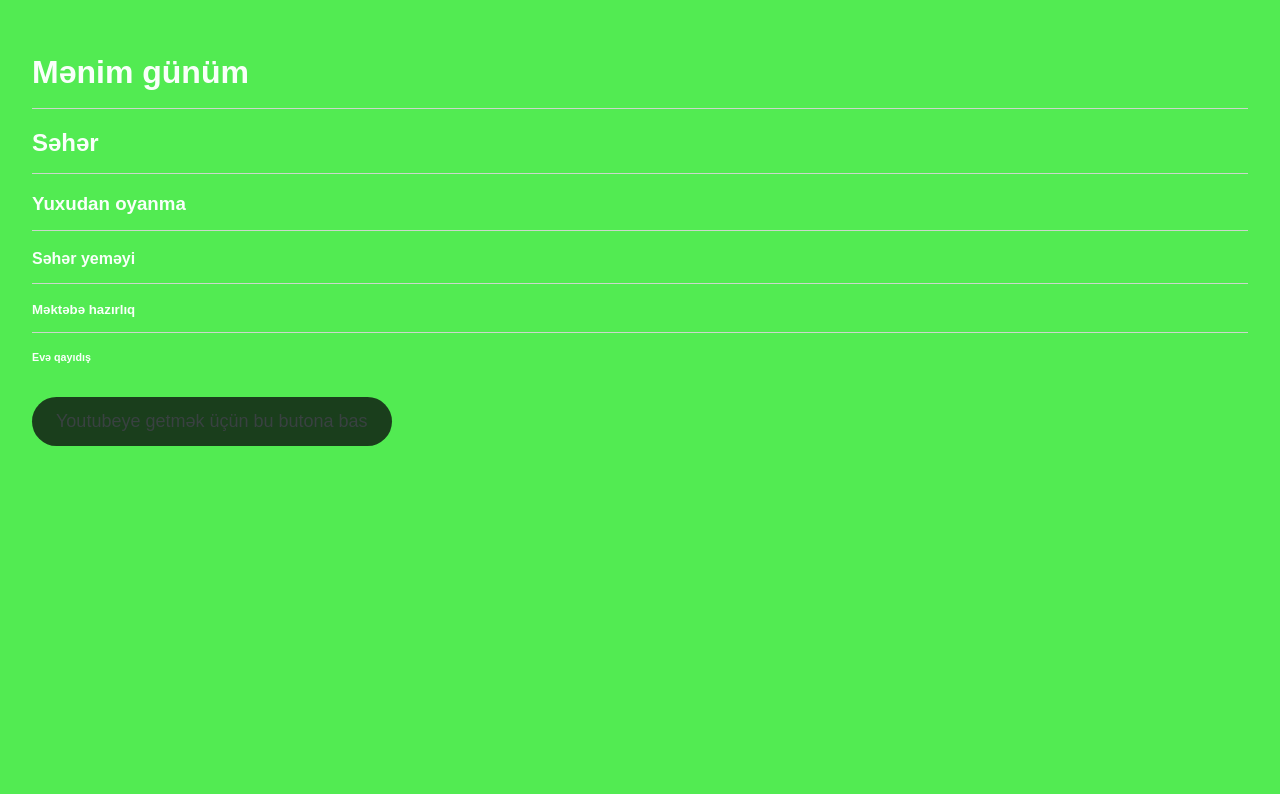
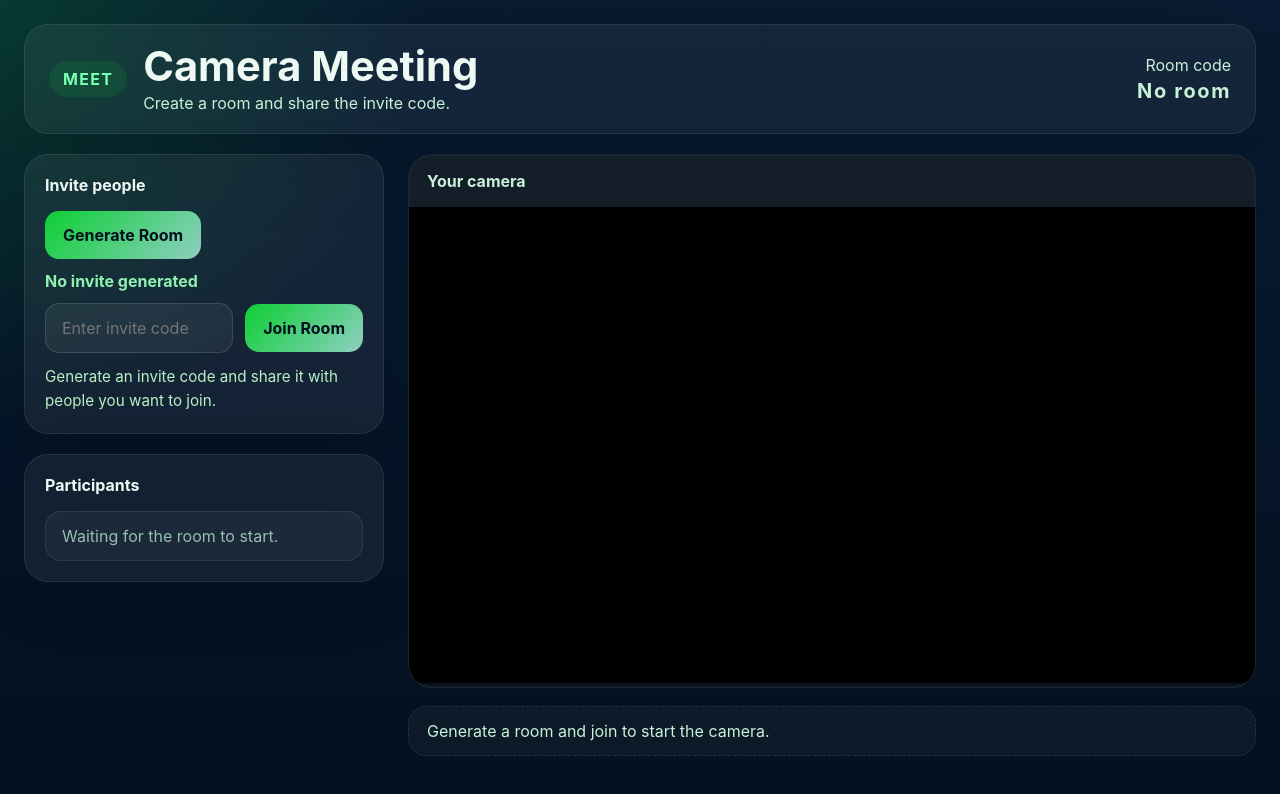
Before and after one commit to gulnarsemedovas1212-dev/idk123, a plain HTML site: page index.html in a window 1280 px wide. Drawn offline with Linux system fonts and the light colour scheme.

Commit message:
Add files via upload

```diff
--- a/index.html
+++ b/index.html
@@ -1,66 +1,64 @@
 <!DOCTYPE html>
-<html lang="az">
+<html lang="en">
 <head>
   <meta charset="UTF-8">
-  <title>Salam</title>
   <meta name="viewport" content="width=device-width, initial-scale=1.0">
-  <style>
-    body {
-      font-family: Arial, sans-serif;
-      padding: 24px;
-      line-height: 1.5;
-      background: #52eb52;
-      color: #f9fffa;
-    }
-
-    h1, h2, h3, h4, h5, h6 {
-      margin: 16px 0 8px;
-    }
-
-    hr {
-      border: none;
-      height: 1px;
-      background: #cbd7cb;
-      margin: 12px 0;
-    }
-
-    .button-link {
-      display: inline-block;
-      text-decoration: none;
-      margin-top: 24px;
-    }
-
-    .button-link button {
-      background-color: #1a3e1c;
-      color: #394141;
-      padding: 14px 24px;
-      border: none;
-      cursor: pointer;
-      border-radius: 100px;
-      font-size: 18px;
-      transition: transform 0.3s ease, background-color 0.3s ease;
-    }
-
-    .button-link button:hover {
-      transform: scale(1.05);
-      background-color: #13502f;
-    }
-  </style>
+  <title>Camera Meet</title>
+  <link rel="stylesheet" href="style.css">
 </head>
 <body>
-  <h1>Mənim günüm</h1>
-  <hr>
-  <h2>Səhər</h2>
-  <hr>
-  <h3>Yuxudan oyanma</h3>
-  <hr>
-  <h4>Səhər yeməyi</h4>
-  <hr>
-  <h5>Məktəbə hazırlıq</h5>
-  <hr>
-  <h6>Evə qayıdış</h6>
-  <a class="button-link" href="https://www.youtube.com" target="_blank" rel="noreferrer noopener">
-    <button class="inde_11" onclick="alert('fexreddin seni gordü abovv')">Youtubeye getmək üçün bu butona bas</button>
-  </a>
+  <div class="meeting-shell">
+    <header class="meeting-header">
+      <div class="meeting-title">
+        <span class="meeting-badge">Meet</span>
+        <div>
+          <h1>Camera Meeting</h1>
+          <p id="roomSubtitle">Create a room and share the invite code.</p>
+        </div>
+      </div>
+      <div class="meeting-room-code">
+        <span>Room code</span>
+        <strong id="roomCode">No room</strong>
+      </div>
+    </header>
+
+    <div class="meeting-layout">
+      <aside class="meeting-sidebar">
+        <section class="panel invite-panel">
+          <h2>Invite people</h2>
+          <div class="invite-row">
+            <button id="generateInviteBtn">Generate Room</button>
+            <span id="inviteCode" class="invite-code">No invite generated</span>
+          </div>
+
+          <div class="invite-row">
+            <input id="inviteInput" type="text" placeholder="Enter invite code" />
+            <button id="joinBtn">Join Room</button>
+          </div>
+
+          <div id="inviteMessage" class="message">Generate an invite code and share it with people you want to join.</div>
+        </section>
+
+        <section class="panel participants-panel">
+          <h2>Participants</h2>
+          <ul id="participantList" class="participant-list">
+            <li class="participant-item inactive">Waiting for the room to start.</li>
+          </ul>
+        </section>
+      </aside>
+
+      <main class="meeting-main">
+        <section class="video-panel">
+          <div class="video-card">
+            <div class="video-label">Your camera</div>
+            <video id="video" autoplay playsinline muted></video>
+          </div>
+          <div id="cameraHint" class="camera-hint">Generate a room and join to start the camera.</div>
+        </section>
+      </main>
+    </div>
+  </div>
+
+  <script src="index.js"></script>
 </body>
 </html>
--- /dev/null
+++ b/index.js
@@ -0,0 +1,71 @@
+const video = document.getElementById('video');
+const generateInviteBtn = document.getElementById('generateInviteBtn');
+const joinBtn = document.getElementById('joinBtn');
+const inviteCodeText = document.getElementById('inviteCode');
+const inviteInput = document.getElementById('inviteInput');
+const inviteMessage = document.getElementById('inviteMessage');
+
+let currentInviteCode = null;
+let joined = false;
+
+function makeInviteCode() {
+  return Math.random().toString(36).substring(2, 8).toUpperCase();
+}
+
+function showMessage(text, type = 'success') {
+  inviteMessage.textContent = text;
+  inviteMessage.classList.remove('success', 'error');
+  inviteMessage.classList.add(type);
+}
+
+async function startCamera() {
+  if (!joined) {
+    showMessage('Enter a valid invite code to join first.', 'error');
+    return;
+  }
+
+  try {
+    const stream = await navigator.mediaDevices.getUserMedia({ video: true });
+    video.srcObject = stream;
+    showMessage('Camera started. You are now joined.', 'success');
+  } catch (error) {
+    console.error('Error accessing camera:', error);
+    showMessage('Could not access camera. Allow camera permissions and try again.', 'error');
+  }
+}
+
+generateInviteBtn.addEventListener('click', () => {
+  currentInviteCode = makeInviteCode();
+  inviteCodeText.textContent = `Invite code: ${currentInviteCode}`;
+  showMessage('Invite generated. Share this code with someone who should join.');
+});
+
+joinBtn.addEventListener('click', () => {
+  const enteredCode = inviteInput.value.trim().toUpperCase();
+
+  if (!enteredCode) {
+    showMessage('Please type an invite code before joining.', 'error');
+    return;
+  }
+
+  if (!currentInviteCode) {
+    showMessage('No invite code is active yet. Generate one first.', 'error');
+    return;
+  }
+
+  if (enteredCode === currentInviteCode) {
+    joined = true;
+    showMessage('Invite accepted! Starting camera...', 'success');
+    startCamera();
+  } else {
+    showMessage('Invalid invite code. Please try again.', 'error');
+  }
+});
+
+inviteInput.addEventListener('keydown', (event) => {
+  if (event.key === 'Enter') {
+    joinBtn.click();
+  }
+});
+
+showMessage('Generate an invite code and share it with people you want to join.');
--- /dev/null
+++ b/style.css
@@ -0,0 +1,228 @@
+* {
+  box-sizing: border-box;
+}
+
+html, body {
+  margin: 0;
+  min-height: 100%;
+  font-family: Inter, Arial, sans-serif;
+}
+
+body {
+  background: radial-gradient(circle at top left, rgba(12, 207, 51, 0.18), transparent 28%),
+    linear-gradient(180deg, #081b32 0%, #03101f 100%);
+  color: #eef9f4;
+}
+
+button,
+input {
+  font: inherit;
+}
+
+.meeting-shell {
+  min-height: 100vh;
+  padding: 24px;
+  display: flex;
+  flex-direction: column;
+  gap: 20px;
+}
+
+.meeting-header {
+  display: flex;
+  justify-content: space-between;
+  align-items: center;
+  gap: 16px;
+  padding: 20px 24px;
+  border-radius: 24px;
+  background: rgba(255, 255, 255, 0.05);
+  border: 1px solid rgba(255, 255, 255, 0.08);
+  box-shadow: 0 20px 80px rgba(0, 0, 0, 0.18);
+}
+
+.meeting-title {
+  display: flex;
+  align-items: center;
+  gap: 16px;
+}
+
+.meeting-badge {
+  display: inline-flex;
+  align-items: center;
+  justify-content: center;
+  padding: 8px 14px;
+  border-radius: 999px;
+  background: rgba(12, 207, 51, 0.12);
+  color: #7bffb1;
+  font-weight: 700;
+  text-transform: uppercase;
+  letter-spacing: 0.08em;
+}
+
+.meeting-title h1 {
+  margin: 0;
+  font-size: clamp(2rem, 2vw + 1rem, 3rem);
+  line-height: 1.05;
+}
+
+.meeting-title p {
+  margin: 4px 0 0;
+  color: #c7f2d7;
+}
+
+.meeting-room-code {
+  text-align: right;
+  color: #c7f2d7;
+}
+
+.meeting-room-code strong {
+  display: block;
+  margin-top: 4px;
+  font-size: 1.25rem;
+  letter-spacing: 0.08em;
+}
+
+.meeting-layout {
+  display: grid;
+  grid-template-columns: minmax(280px, 360px) minmax(0, 1fr);
+  gap: 24px;
+}
+
+.meeting-sidebar {
+  display: flex;
+  flex-direction: column;
+  gap: 20px;
+}
+
+.panel {
+  padding: 20px;
+  border-radius: 24px;
+  background: rgba(255, 255, 255, 0.06);
+  border: 1px solid rgba(255, 255, 255, 0.08);
+  box-shadow: 0 20px 60px rgba(0, 0, 0, 0.12);
+}
+
+.panel h2 {
+  margin-top: 0;
+  margin-bottom: 16px;
+  font-size: 1rem;
+}
+
+.invite-row {
+  display: flex;
+  flex-wrap: wrap;
+  gap: 12px;
+  align-items: center;
+  margin-bottom: 12px;
+}
+
+.invite-code {
+  color: #8ff1b0;
+  font-weight: 700;
+}
+
+.invite-row input {
+  flex: 1 1 170px;
+  min-width: 160px;
+  padding: 14px 16px;
+  border-radius: 14px;
+  border: 1px solid rgba(255, 255, 255, 0.12);
+  background: rgba(255, 255, 255, 0.06);
+  color: #eef9f4;
+}
+
+.invite-row button {
+  flex: 0 0 auto;
+  padding: 14px 18px;
+  border: none;
+  border-radius: 14px;
+  background: linear-gradient(135deg, #0ccf33, #8fcfc2);
+  color: #03101f;
+  cursor: pointer;
+  font-weight: 700;
+  transition: transform 0.18s ease, opacity 0.18s ease;
+}
+
+.invite-row button:hover {
+  transform: translateY(-1px);
+  opacity: 0.95;
+}
+
+.message {
+  color: #d4f2d6;
+  font-size: 0.95rem;
+  line-height: 1.6;
+}
+
+.message.error {
+  color: #ffa9a9;
+}
+
+.message.success {
+  color: #baf0c4;
+}
+
+.participant-list {
+  list-style: none;
+  margin: 0;
+  padding: 0;
+  display: grid;
+  gap: 10px;
+}
+
+.participant-item {
+  padding: 14px 16px;
+  border-radius: 16px;
+  background: rgba(255, 255, 255, 0.04);
+  border: 1px solid rgba(255, 255, 255, 0.08);
+}
+
+.participant-item.inactive {
+  color: #95bfb0;
+}
+
+.meeting-main {
+  display: flex;
+  flex-direction: column;
+  gap: 24px;
+}
+
+.video-panel {
+  display: grid;
+  gap: 18px;
+}
+
+.video-card {
+  border-radius: 24px;
+  overflow: hidden;
+  background: #07121e;
+  border: 1px solid rgba(255, 255, 255, 0.08);
+  box-shadow: inset 0 0 0 1px rgba(255, 255, 255, 0.03);
+}
+
+.video-label {
+  padding: 16px 18px;
+  background: rgba(255, 255, 255, 0.05);
+  color: #c7f2d7;
+  font-weight: 700;
+}
+
+video {
+  width: 100%;
+  aspect-ratio: 16 / 9;
+  object-fit: cover;
+  background: #000;
+}
+
+.camera-hint {
+  color: #c7f2d7;
+  padding: 14px 18px;
+  border-radius: 18px;
+  background: rgba(255, 255, 255, 0.04);
+  border: 1px dashed rgba(255, 255, 255, 0.1);
+}
+
+@media (max-width: 900px) {
+  .meeting-layout {
+    grid-template-columns: 1fr;
+  }
+}
```
